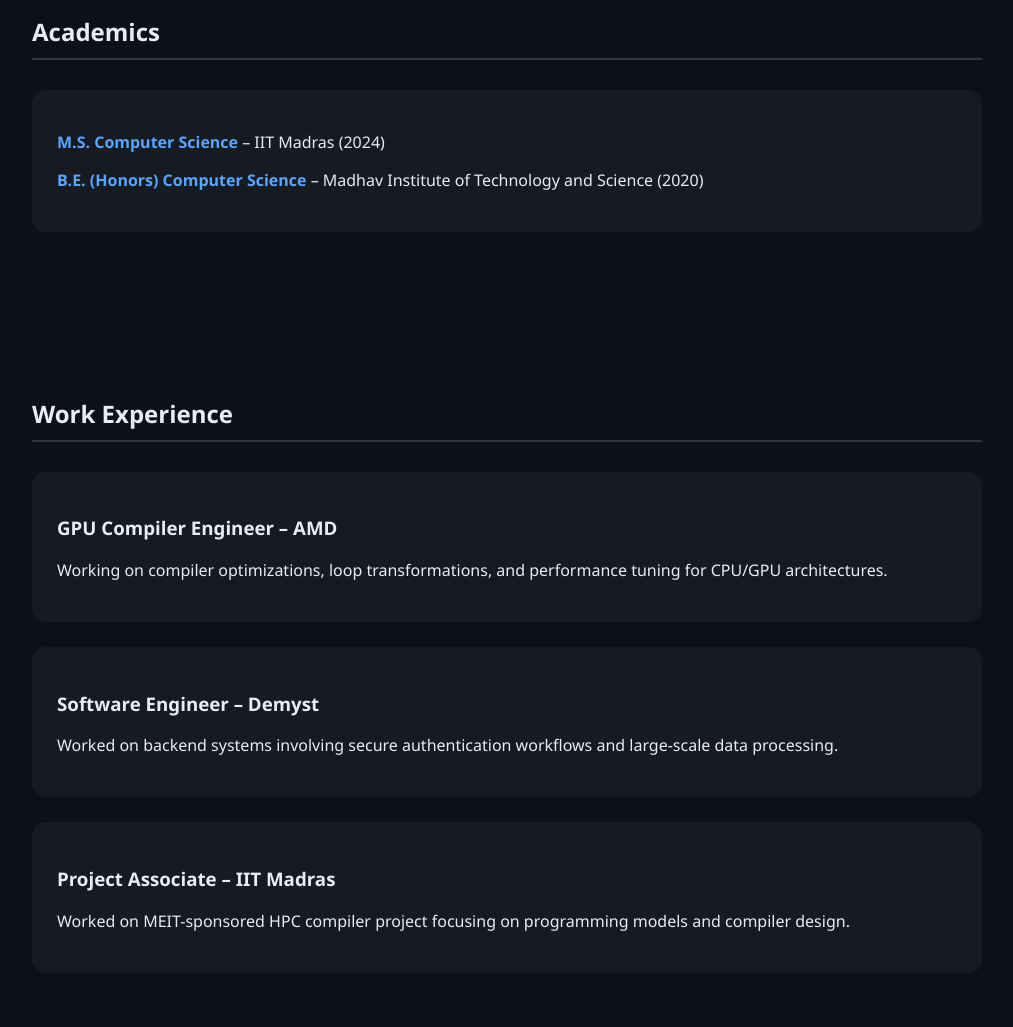
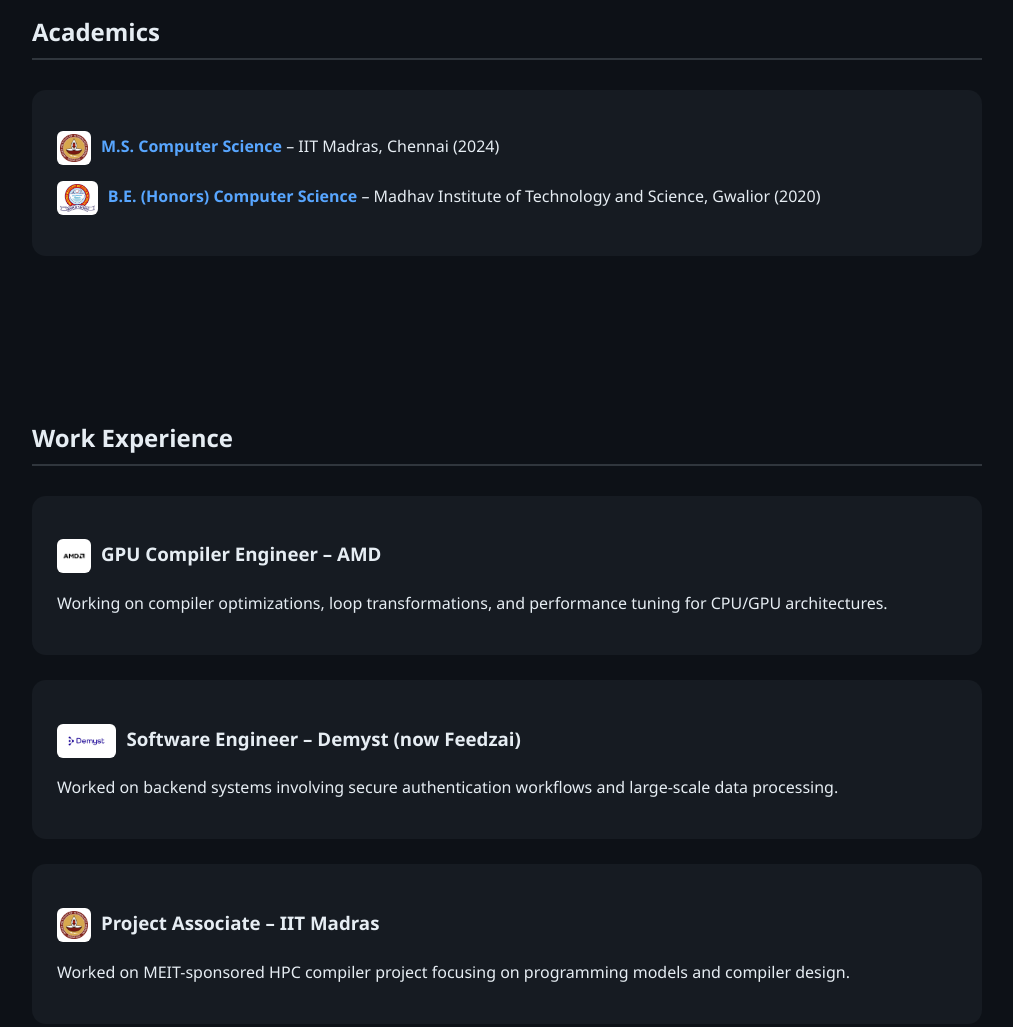
Before and after one commit to amittiwariiitm/amittiwariiitm.github.io, a plain HTML site: page index.html in a window 1280 px wide. Shown: the part 880-1907 px from the top of the page, without its empty margins (133-1146 px from the left). Drawn offline with Linux system fonts and the light colour scheme.

Commit message:
logo_added

```diff
--- a/index.html
+++ b/index.html
@@ -40,6 +40,15 @@
     .skills span {
       display: inline-block; background: #21262d; padding: 10px 14px;
       border-radius: 20px; margin: 6px; font-size: 0.9rem;
+    }
+
+    .logo {
+      height: 28px;
+      vertical-align: middle;
+      margin-right: 10px;
+      background: white;
+      padding: 3px;
+      border-radius: 6px;
     }
 
     .highlight { color: #58a6ff; font-weight: bold; }
@@ -89,23 +98,23 @@
 <section id="academics">
   <h2>Academics</h2>
   <div class="card">
-    <p><span class="highlight">M.S. Computer Science</span> – IIT Madras (2024)</p>
-    <p><span class="highlight">B.E. (Honors) Computer Science</span> – Madhav Institute of Technology and Science (2020)</p>
+    <p><img class="logo" src="IIT_Madras_Logo.png"><span class="highlight">M.S. Computer Science</span> – IIT Madras, Chennai (2024)</p>
+    <p><img class="logo" src="mitslogo.jpeg"><span class="highlight">B.E. (Honors) Computer Science</span> – Madhav Institute of Technology and Science, Gwalior (2020)</p>
   </div>
 </section>
 
 <section id="work">
   <h2>Work Experience</h2>
   <div class="card">
-    <h3>GPU Compiler Engineer – AMD</h3>
+    <h3><img class="logo" src="amd-logo.jpg">GPU Compiler Engineer – AMD</h3>
     <p>Working on compiler optimizations, loop transformations, and performance tuning for CPU/GPU architectures.</p>
   </div>
   <div class="card">
-    <h3>Software Engineer – Demyst</h3>
+    <h3><img class="logo" src="DemystData_Logo.jpg">Software Engineer – Demyst (now Feedzai)</h3>
     <p>Worked on backend systems involving secure authentication workflows and large-scale data processing.</p>
   </div>
   <div class="card">
-    <h3>Project Associate – IIT Madras</h3>
+    <h3><img class="logo" src="IIT_Madras_Logo.png">Project Associate – IIT Madras</h3>
     <p>Worked on MEIT-sponsored HPC compiler project focusing on programming models and compiler design.</p>
   </div>
 </section>
@@ -144,7 +153,7 @@
   <div class="card">
     <p><span class="highlight">Publication:</span> <a href="https://dl.acm.org/doi/10.1145/3727639" target="_blank">Unleashing Parallelism with Elastic-Barriers</a></p>
     <p><span class="highlight">Award:</span> IR Award, IIT Madras (2025)</p>
-    <p><span class="highlight">GATE:</span> AIR 546 (2021)</p>
+    <p><span class="highlight">GATE:</span> AIR 546 (2021) among 1.2 Lakhs candidates</p>
     <p><span class="highlight">Service:</span> Artifact Evaluation PC Member – PPoPP 2023</p>
   </div>
 </section>
```
